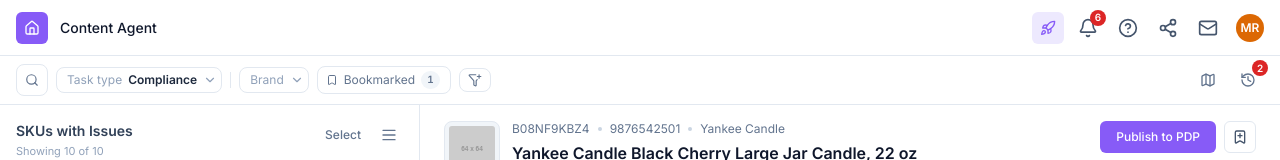
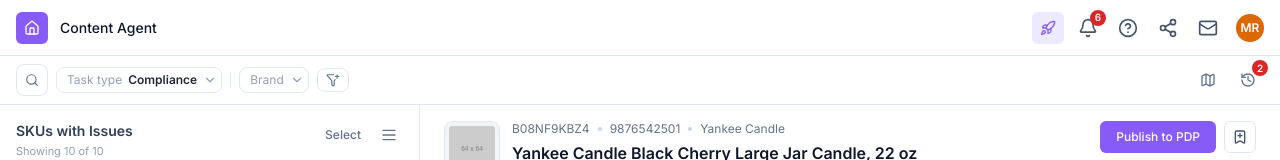
Before and after one commit to CIQDesignGit/ContentAgentRevamp, a Next.js app: page / in a window 1280 px wide. Shown: the top 160 px of the page. Built offline with nearby package versions, Linux system fonts and the light colour scheme.

Commit message:
remove the unintentional bookmarked filter

```diff
--- a/src/components/home/filter-bar.tsx
+++ b/src/components/home/filter-bar.tsx
@@ -2,7 +2,7 @@
 
 import { useEffect, useRef, useState } from "react"
 import { useRouter } from "next/navigation"
-import { Bookmark, Check, ChevronDown, FunnelPlus, History, Lock, Map, Search, X } from "lucide-react"
+import { Check, ChevronDown, FunnelPlus, History, Lock, Map, Search, X } from "lucide-react"
 import { cn } from "@/lib/utils"
 import { Popover, PopoverContent, PopoverTrigger } from "@/components/ui/popover"
 import { COLUMNS, ColumnFilterPanel, type ColumnFilters } from "./column-filter-dialog"
@@ -341,31 +341,6 @@
 
         <BrandMultiSelect selected={selectedBrands} onChange={onBrandsChange} />
 
-        {/* Bookmark quick-filter — only visible when at least one SKU is bookmarked */}
-        {bookmarkedCount > 0 && (
-          <button
-            type="button"
-            onClick={() => onBookmarkedOnlyChange?.(!bookmarkedOnly)}
-            className={cn(
-              "flex items-center gap-1.5 rounded-lg border py-1 pl-2 pr-2.5 text-xs whitespace-nowrap transition-colors outline-none",
-              bookmarkedOnly
-                ? "border-info-300 bg-info-50 text-info-700 hover:bg-info-100"
-                : "border-slate-200 bg-white text-slate-500 hover:bg-slate-50",
-            )}
-          >
-            <Bookmark
-              className="size-3"
-              fill={bookmarkedOnly ? "currentColor" : "none"}
-            />
-            Bookmarked
-            <span className={cn(
-              "rounded-full px-1.5 py-0.5 text-[10px] font-semibold tabular-nums",
-              bookmarkedOnly ? "bg-info-100 text-info-700" : "bg-slate-100 text-slate-500",
-            )}>
-              {bookmarkedCount}
-            </span>
-          </button>
-        )}
 
         {/* Applied column filter chips — one per column, grouped */}
         {COLUMNS
```
